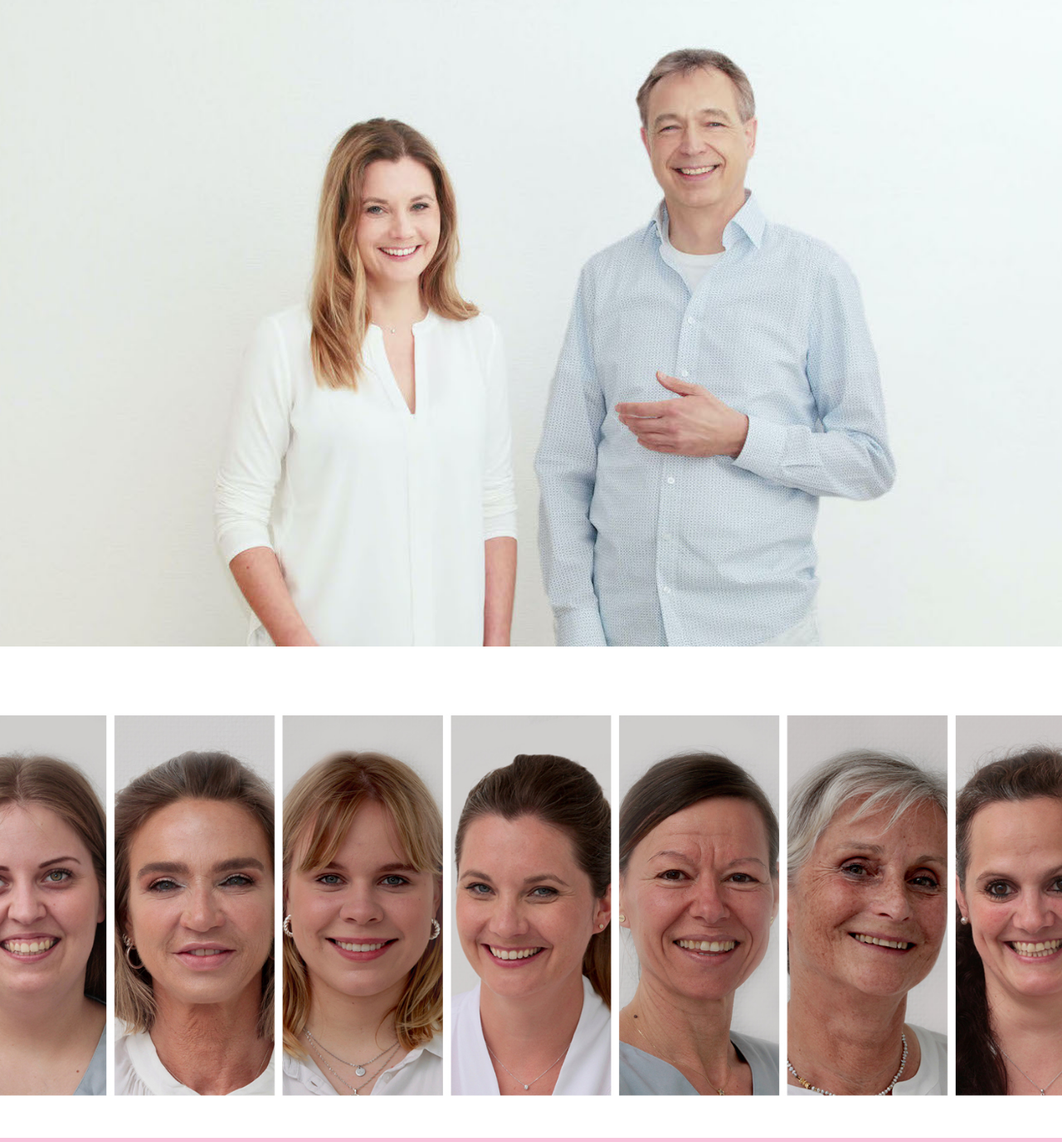
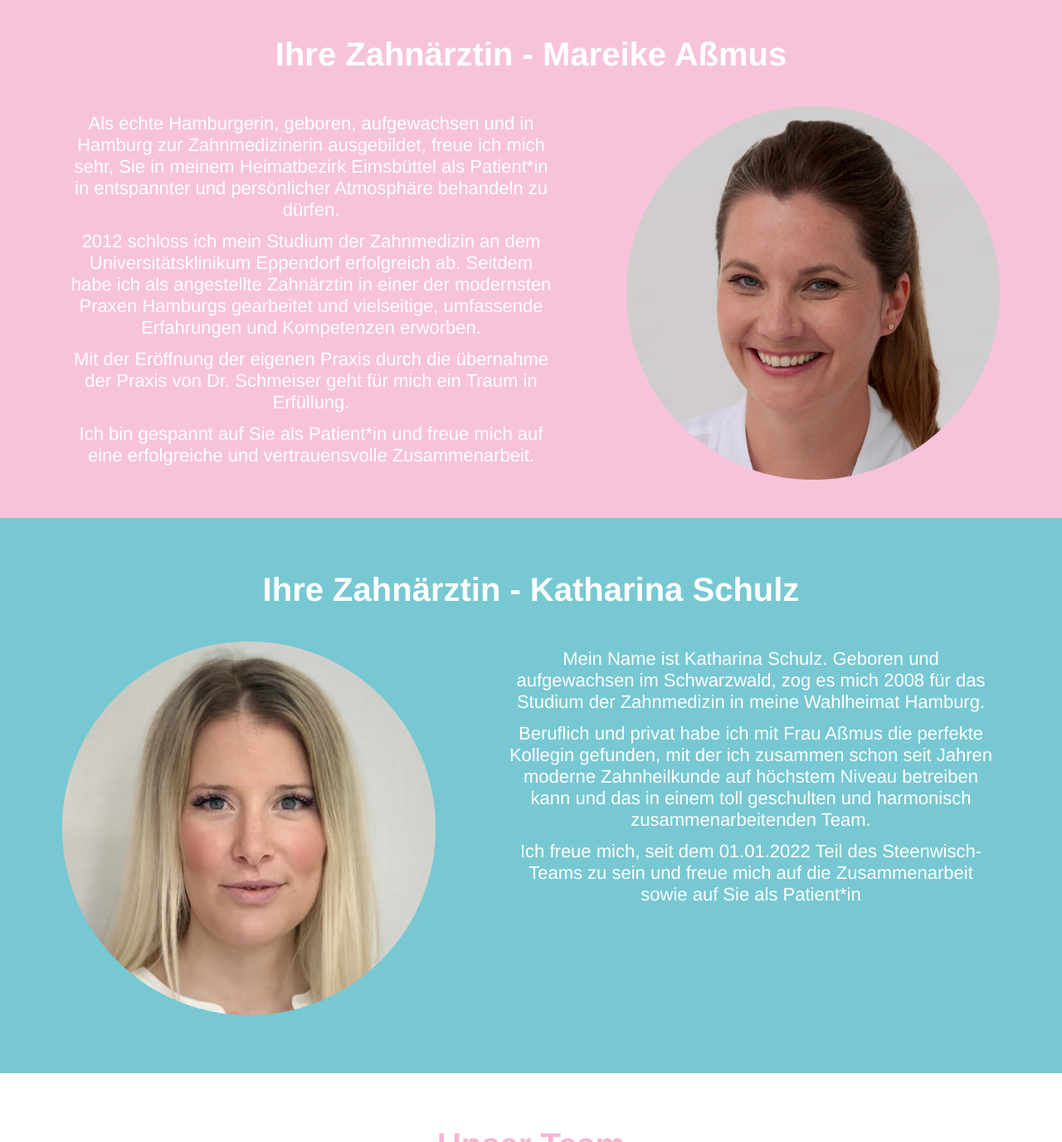
Before and after one commit to Floschen/zahnarztpraxis-assmus-website_update_jan, a plain HTML site: page index.html in a window 1280 px wide. Shown: the part 1424-2800 px from the top of the page at 83% size. Drawn offline with Linux system fonts and the light colour scheme.

Commit message:
Add files via upload

```diff
--- a/index.html
+++ b/index.html
@@ -4,7 +4,7 @@
       <meta http-equiv="Content-Type" content="text/html; charset=utf-8"/>
       <meta name="viewport" content="width=device-width, initial-scale=1, shrink-to-fit=no">
       <meta name="format-detection" content="telephone=no">
-      <meta name="description" content="Zahnarztpraxis Aßmus seit dem 01.02.2021 in Hamburg-Eimsbüttel. Zahnärztin Mareike Aßmus freut sich auf Sie!">
+      <meta name="description" content="Zahnarztpraxis Aßmus seit dem 01.02.2021 in Hamburg-Eimsbüttel. Zahnärztin Mareike Aßmus und Katharina Schulz freuen sich auf Sie!">
       <link rel="icon" type="image/png" href="assets/img/ZA_Assmus_favicon.png">
       <link rel="stylesheet" type="text/css" href="style.css">
       <link rel="canonical" href="https://www.zahnarztpraxis-assmus.de/">
@@ -12,12 +12,12 @@
       <meta property="og:type" content="website">
       <meta property="og:url" content="https://www.zahnarztpraxis-assmus.de/">
       <meta property="og:title" content="Zahnarztpraxis Aßmus | Hamburg-Eimsbüttel">
-      <meta property="og:description" content="Zahnarztpraxis Aßmus seit dem 01.02.2021 in Hamburg-Eimsbüttel. Zahnärztin Mareike Aßmus freut sich auf Sie!">
+      <meta property="og:description" content="Zahnarztpraxis Aßmus seit dem 01.02.2021 in Hamburg-Eimsbüttel. Zahnärztin Mareike Aßmus und Katharina Schulz freuen sich auf Sie!">
       <meta property="og:image" content="http://zahnarztpraxis-assmus.de/assets/img/ZA_Assmus_Logo.png">
       <meta property="twitter:card" content="summary_large_image">
       <meta property="twitter:url" content="https://www.zahnarztpraxis-assmus.de/">
       <meta property="twitter:title" content="Zahnarztpraxis Aßmus | Hamburg-Eimsbüttel">
-      <meta property="twitter:description" content="Zahnarztpraxis Aßmus seit dem 01.02.2021 in Hamburg-Eimsbüttel. Zahnärztin Mareike Aßmus freut sich auf Sie!">
+      <meta property="twitter:description" content="Zahnarztpraxis Aßmus seit dem 01.02.2021 in Hamburg-Eimsbüttel. Zahnärztin Mareike Aßmus und Katharina Schulz freuen sich auf Sie!">
       <meta property="twitter:image" content="http://zahnarztpraxis-assmus.de/assets/img/ZA_Assmus_Logo.png">
       <style type="text/css"></style><link rel="stylesheet" type="text/css" href="https://cdn.jsdelivr.net/npm/cookieconsent@3/build/cookieconsent.min.css"/>
   </head>
@@ -29,7 +29,7 @@
       <nav class="site-nav">
         <ul class="site-nav__list">
           <li class="site-nav__item"><a href="#praxis">Praxis</a></li>
-          <li class="site-nav__item"><a href="#zahnaerztin">Zahnärztin</a></li>
+          <li class="site-nav__item"><a href="#zahnaerztin">Zahnärztinnen</a></li>
           <li class="site-nav__item"><a href="#team">Team</a></li>
           <li class="site-nav__item"><a href="#leistungen">Leistungen</a></li>
           <li class="site-nav__item"><a href="#kontakt">Kontakt</a></li>
@@ -55,43 +55,45 @@
       </div>
     </div>
     <div class="buffer"></div>
-    <div class="cover">
-      <div class="cover__divider-image"></div>
-    </div>
-    <div class="buffer"></div>
-    <div class="cover_team">
-      <div class="cover__team-image"></div>
-    </div>
     <div id="zahnaerztin">
-      <h2 class="dentist--headline">Ihre Zahnärztin</h2>
+      <h2 class="dentist--headline">Ihre Zahnärztin - Mareike Aßmus</h2>
       <div class="dentist--wrapper-flex">
         <li class="dentist--wrapper-flex__item">
-          <p>Als echte Hamburgerin, geboren, aufgewachsen und in Hamburg zur Zahnmedizinerin ausgebildet, freue ich mich sehr, Sie in meinem Heimatbezirk Eimsbüttel als Patient in entspannter und persönlicher Atmosphäre behandeln zu dürfen.</p>
+          <p>Als echte Hamburgerin, geboren, aufgewachsen und in Hamburg zur Zahnmedizinerin ausgebildet, freue ich mich sehr, Sie in meinem Heimatbezirk Eimsbüttel als Patient*in in entspannter und persönlicher Atmosphäre behandeln zu dürfen.</p>
           <p>2012 schloss ich mein Studium der Zahnmedizin an dem Universitätsklinikum Eppendorf erfolgreich ab. Seitdem habe ich als angestellte Zahnärztin in einer der modernsten Praxen Hamburgs gearbeitet und vielseitige, umfassende Erfahrungen und Kompetenzen erworben.</p>
           <p>Mit der Eröffnung der eigenen Praxis durch die übernahme der Praxis von Dr. Schmeiser geht für mich ein Traum in Erfüllung.</p>
-          <p>Ich bin gespannt auf Sie als Patient und freue mich auf eine erfolgreiche und vertrauensvolle Zusammenarbeit.</p>
+          <p>Ich bin gespannt auf Sie als Patient*in und freue mich auf eine erfolgreiche und vertrauensvolle Zusammenarbeit.</p>
         </li>
         <li class="dentist--wrapper-flex__item">
-          <img src="./assets/img/Zahnarztpraxis_Mareike_Assmus_potrait.png" alt="">
+          <img src="./assets/img/Zahnarztpraxis_Mareike_Assmus_potrait.png" alt="Zahnärztin Mareike Aßmus">
         </li>
       </div>
+      <div id="zahnaerztin_2">
+        <h2 class="dentist--headline">Ihre Zahnärztin - Katharina Schulz</h2>
+        <div class="dentist--wrapper-flex">
+          <li class="dentist--wrapper-flex__item">
+            <img src="./assets/img/Zahnarztpraxis_Katharina_Schulz_potrait.png" alt="Zahnärztin Katharina Schulz">
+          </li>
+          <li class="dentist--wrapper-flex__item">
+            <p>Mein Name ist Katharina Schulz. Geboren und aufgewachsen im Schwarzwald, zog es mich 2008 für das Studium der Zahnmedizin in meine Wahlheimat Hamburg.</p>
+            <p>Beruflich und privat habe ich mit Frau Aßmus die perfekte Kollegin gefunden, mit der ich zusammen schon seit Jahren moderne Zahnheilkunde auf höchstem Niveau betreiben kann und das in einem toll geschulten und harmonisch zusammenarbeitenden Team.</p>
+            <p>Ich freue mich, seit dem 01.01.2022 Teil des Steenwisch-Teams zu sein und freue mich auf die Zusammenarbeit sowie auf Sie als Patient*in</p>
+          </li>
+        </div>
     </div>
+    <!--
     <div id="growing_team">
       <div class="growing_team-section">
         <h3 class="growing_team--headline">Unser Team wächst!</h3>
         <p class="growing_team-section__copy">Ab dem 05.01.2022 heißen wir meine Kollegin und Freundin Katharina Schulz herzlich Willkommen.</p><br>
         <p class="growing_team-section__copy">Frau Schulz ist eine erfahrene und hervorragend ausgebildete Zahnärztin. Gemeinsam arbeiteten wir Jahre in der selben Praxis zusammen, teilen die gleiche Behandlungsphilosophie und -konzepte.</p><br>
-        <p class="growing_team-section__copy">Wir freuen uns sehr auf Fraz Schulz und auf unsere Zusammenarbeit.</p><br>
+        <p class="growing_team-section__copy">Wir freuen uns sehr auf Frau Schulz und auf unsere Zusammenarbeit.</p><br>
       </div>
     </div>
+    -->
     <div id="team">
       <h2 class="team--headline">Unser Team</h2>
       <div class="team--wrapper-flex">
-        <li id="katharina schulz" class="team--wrapper-flex__item">
-          <img src="./assets/img/ZA_Team_7_Katharina_Schulz.png" alt="">
-          <h2>Katharina Schulz</h2>
-          <h4>Zahnärztin</h4>
-        </li>
           <li id="claudia steinberg" class="team--wrapper-flex__item">
             <img src="./assets/img/ZA_Team_1_Claudia_Steinberg.png" alt="">
             <h2>Claudia Steinberg</h2>
@@ -225,7 +227,7 @@
     </div>
     <footer class="site-footer">
       <ul class="site-footer__list">
-        <li class="site-footer__item">&copy 2021 Zahnarztpraxis Mareike Aßmus</li>
+        <li class="site-footer__item">&copy 2022 Zahnarztpraxis Mareike Aßmus</li>
         <li class="site-footer__item item--push"><a target="_blank" rel="noopener noreferrer" href="datenschutz">Datenschutz</a></li>
         <li class="site-footer__item"><a target="_blank" rel="noopener noreferrer" href="impressum">Impressum</a></li>
       </ul>
--- a/style.css
+++ b/style.css
@@ -74,7 +74,7 @@ a {
     text-decoration: none;
 }
 
-/* COVER + INTRO + DIVIDER */
+/* COVER + INTRO */
 
 .cover_dentist {
     display: flex;
@@ -133,22 +133,6 @@ a {
     }
 }
 
-.cover {
-    display: flex;
-    align-items: center;
-    justify-content: center;
-    height: 100vh;
-}
-
-.cover__divider-image {
-    width: 100%;
-    height: 100%;
-    background: url(./assets/img/zahnarztpraxis_assmus_divider_image.jpg);
-    background-size: cover;
-    background-position: center;
-    background-repeat: no-repeat;
-}
-
 .buffer {
     height: 2em;
 }
@@ -157,6 +141,11 @@ a {
 
 #zahnaerztin {
     background-color: rgba(245,181,211, .8);
+    padding: 1.5em 0em;
+}
+
+#zahnaerztin_2 {
+    background-color: rgba(119,200,210);
     padding: 1.5em 0em;
 }
 
@@ -213,22 +202,7 @@ a {
 
 /* TEAM GRID */
 
-.cover_team {
-    display: flex;
-    align-items: center;
-    justify-content: center;
-    height: 70vh;
-}
-
-.cover__team-image {
-    width: 100%;
-    height: 100%;
-    background: url(./assets/img/zahnarztpraxis_assmus_cover_image_team.jpg);
-    background-size: cover;
-    background-position: center;
-    background-repeat: no-repeat;
-}
-
+/*
 .growing_team-section {
     text-align: center;
     padding-top: 2rem;
@@ -264,6 +238,7 @@ a {
         padding: 0em 0.6em;
     }
 }
+*/
 
 #team {
     background-color: rgb(255, 255, 255);
```
Also changed, not shown: datenschutz.html (+4 -4 lines), impressum.html (+5 -5 lines), leistungen.html (+4 -4 lines), assets/img/Zahnarztpraxis_Katharina_Schulz_potrait.png (added).
